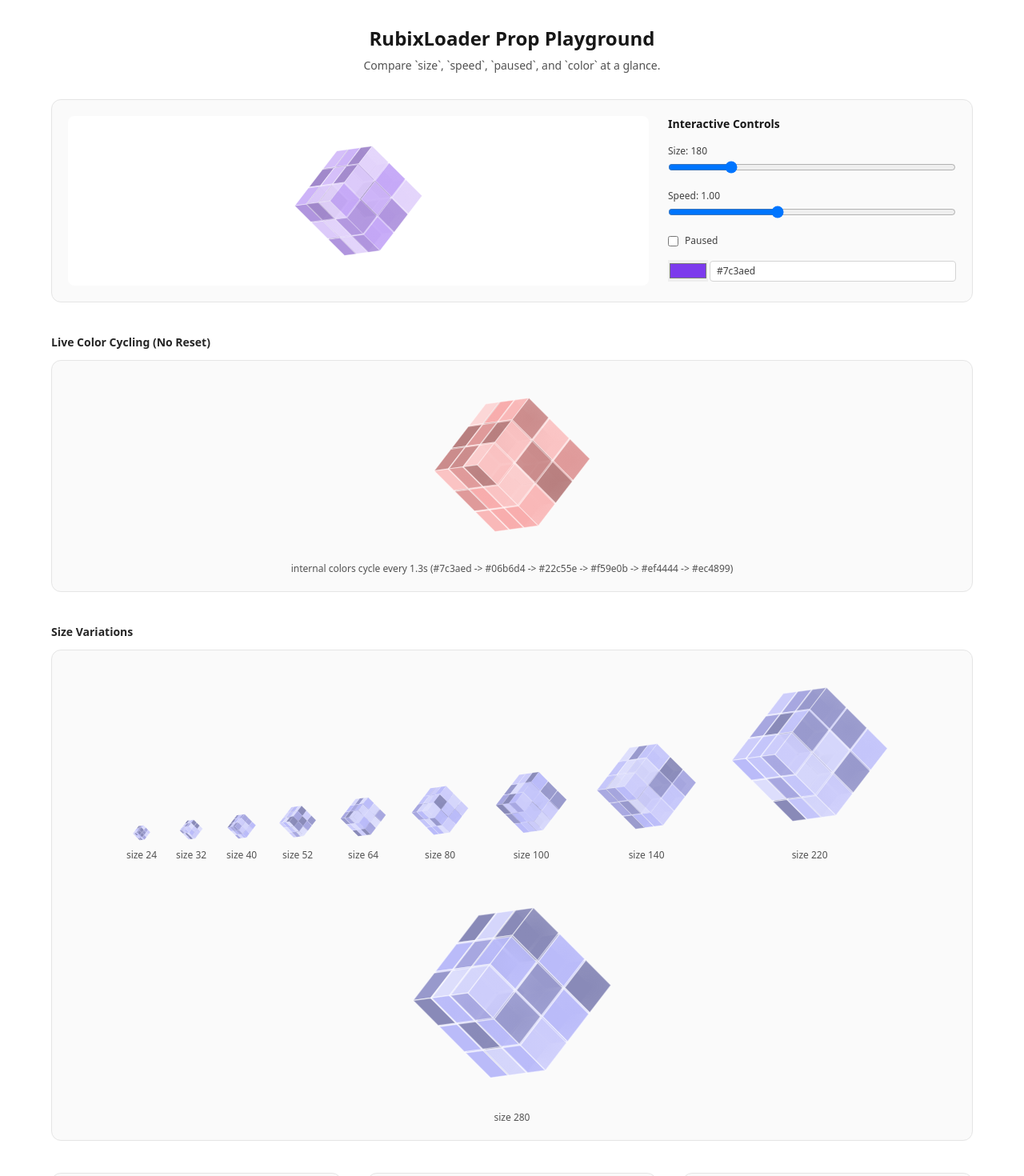
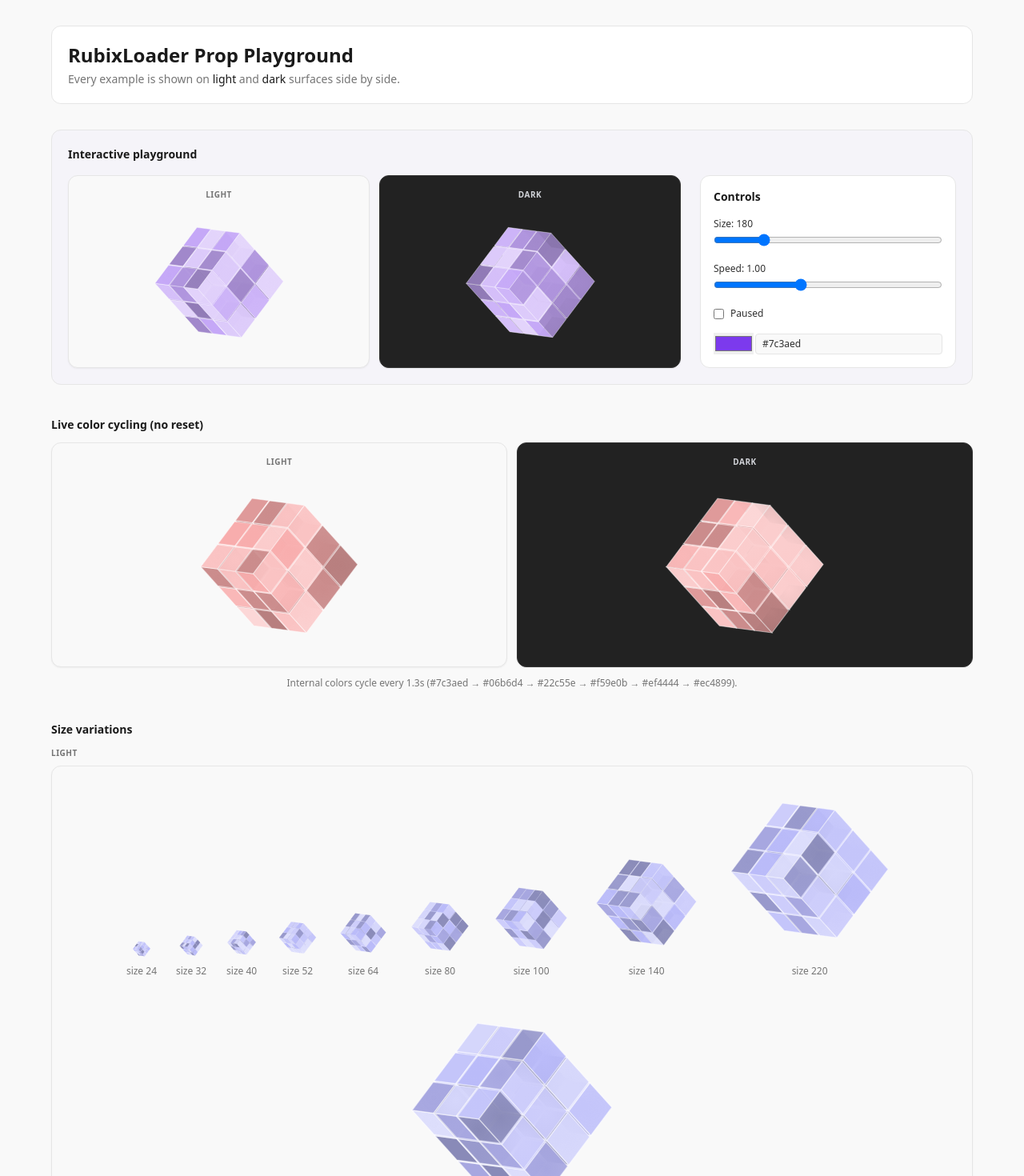
Before and after one commit to samthomson/rubix-loader, a React (Vite) app: page / in a window 1280 px wide. Shown: the top 1470 px of the page at 80% size. Built offline with nearby package versions, Linux system fonts and the light colour scheme.

Commit message:
dark mode test

```diff
--- a/src/index.css
+++ b/src/index.css
@@ -3,90 +3,86 @@
 @tailwind utilities;
 
 @layer base {
+  /* Light: white cards, #F9F9F9 canvas, brand #8A63D2, lavender #EFE9FF accents */
   :root {
-    --background: 0 0% 100%;
-    --foreground: 222.2 84% 4.9%;
+    --background: 0 0% 97.6%;
+    --foreground: 0 0% 10%;
 
     --card: 0 0% 100%;
-    --card-foreground: 222.2 84% 4.9%;
+    --card-foreground: 0 0% 10%;
 
     --popover: 0 0% 100%;
-    --popover-foreground: 222.2 84% 4.9%;
+    --popover-foreground: 0 0% 10%;
 
-    --primary: 222.2 47.4% 11.2%;
-    --primary-foreground: 210 40% 98%;
+    --primary: 262 56% 61%;
+    --primary-foreground: 0 0% 100%;
 
-    --secondary: 210 40% 96.1%;
-    --secondary-foreground: 222.2 47.4% 11.2%;
+    --secondary: 252 100% 96%;
+    --secondary-foreground: 262 45% 28%;
 
-    --muted: 210 40% 96.1%;
-    --muted-foreground: 215.4 16.3% 46.9%;
+    --muted: 252 45% 94%;
+    --muted-foreground: 0 0% 46%;
 
-    --accent: 210 40% 96.1%;
-    --accent-foreground: 222.2 47.4% 11.2%;
+    --accent: 252 100% 96%;
+    --accent-foreground: 262 56% 45%;
 
-    --destructive: 0 84.2% 60.2%;
-    --destructive-foreground: 210 40% 98%;
+    --destructive: 0 72% 51%;
+    --destructive-foreground: 0 0% 100%;
 
-    --border: 214.3 31.8% 91.4%;
-    --input: 214.3 31.8% 91.4%;
-    --ring: 222.2 84% 4.9%;
+    --border: 0 0% 90%;
+    --input: 0 0% 90%;
+    --ring: 262 56% 61%;
 
     --radius: 0.5rem;
 
-    --sidebar-background: 0 0% 98%;
-
-    --sidebar-foreground: 240 5.3% 26.1%;
-
-    --sidebar-primary: 240 5.9% 10%;
-
-    --sidebar-primary-foreground: 0 0% 98%;
-
-    --sidebar-accent: 240 4.8% 95.9%;
-
-    --sidebar-accent-foreground: 240 5.9% 10%;
-
-    --sidebar-border: 220 13% 91%;
-
-    --sidebar-ring: 217.2 91.2% 59.8%;
+    --sidebar-background: 0 0% 100%;
+    --sidebar-foreground: 0 0% 10%;
+    --sidebar-primary: 262 56% 61%;
+    --sidebar-primary-foreground: 0 0% 100%;
+    --sidebar-accent: 252 100% 96%;
+    --sidebar-accent-foreground: 262 56% 45%;
+    --sidebar-border: 0 0% 91%;
+    --sidebar-ring: 262 56% 61%;
   }
 
+  /* Dark (RELAYKIT-style): bg #222222, accent #A78BFA, active/badge #312E3F, muted text #D1D5DB */
   .dark {
-    --background: 222.2 84% 4.9%;
-    --foreground: 210 40% 98%;
+    --background: 0 0% 13.3%;
+    --foreground: 0 0% 93%;
 
-    --card: 222.2 84% 4.9%;
-    --card-foreground: 210 40% 98%;
+    --card: 0 0% 13.3%;
+    --card-foreground: 0 0% 93%;
 
-    --popover: 222.2 84% 4.9%;
-    --popover-foreground: 210 40% 98%;
+    --popover: 0 0% 13.3%;
+    --popover-foreground: 0 0% 93%;
 
-    --primary: 210 40% 98%;
-    --primary-foreground: 222.2 47.4% 11.2%;
+    --primary: 255 92% 76%;
+    --primary-foreground: 0 0% 13.3%;
 
-    --secondary: 217.2 32.6% 17.5%;
-    --secondary-foreground: 210 40% 98%;
+    --secondary: 251 16% 21%;
+    --secondary-foreground: 255 92% 76%;
 
-    --muted: 217.2 32.6% 17.5%;
-    --muted-foreground: 215 20.2% 65.1%;
+    --muted: 0 0% 17%;
+    --muted-foreground: 220 9% 84%;
 
-    --accent: 217.2 32.6% 17.5%;
-    --accent-foreground: 210 40% 98%;
+    --accent: 251 16% 21%;
+    --accent-foreground: 255 92% 76%;
 
-    --destructive: 0 62.8% 30.6%;
-    --destructive-foreground: 210 40% 98%;
+    --destructive: 0 62% 45%;
+    --destructive-foreground: 0 0% 100%;
 
-    --border: 217.2 32.6% 17.5%;
-    --input: 217.2 32.6% 17.5%;
-    --ring: 212.7 26.8% 83.9%;
-    --sidebar-background: 240 5.9% 10%;
-    --sidebar-foreground: 240 4.8% 95.9%;
-    --sidebar-primary: 224.3 76.3% 48%;
-    --sidebar-primary-foreground: 0 0% 100%;
-    --sidebar-accent: 240 3.7% 15.9%;
-    --sidebar-accent-foreground: 240 4.8% 95.9%;
-    --sidebar-border: 240 3.7% 15.9%;
-    --sidebar-ring: 217.2 91.2% 59.8%;
+    --border: 0 0% 20%;
+    --input: 0 0% 20%;
+    --ring: 255 92% 76%;
+
+    --sidebar-background: 0 0% 13.3%;
+    --sidebar-foreground: 220 9% 84%;
+    --sidebar-primary: 255 92% 76%;
+    --sidebar-primary-foreground: 0 0% 13.3%;
+    --sidebar-accent: 251 16% 21%;
+    --sidebar-accent-foreground: 255 92% 76%;
+    --sidebar-border: 0 0% 20%;
+    --sidebar-ring: 255 92% 76%;
   }
 }
 
--- a/src/pages/Index.tsx
+++ b/src/pages/Index.tsx
@@ -1,5 +1,6 @@
-import { useState } from 'react';
+import { useEffect, useState } from 'react';
 import RubixLoader from '@/components/RubixLoader';
+import { cn } from '@/lib/utils';
 
 interface LoaderExample {
   label: string;
@@ -21,34 +22,72 @@ const EXAMPLES = [
 const SIZE_EXAMPLES = [24, 32, 40, 52, 64, 80, 100, 140, 220, 280] as const;
 const CYCLING_COLORS = ['#7c3aed', '#06b6d4', '#22c55e', '#f59e0b', '#ef4444', '#ec4899'] as const;
 
+/** Renders the same loader twice with isolated light / dark theme tokens (scoped `.dark`). */
+function DualThemeSurface({
+  renderContent,
+  className,
+}: {
+  renderContent: () => React.ReactNode;
+  className?: string;
+}) {
+  return (
+    <div className={cn('grid grid-cols-1 gap-3 md:grid-cols-2', className)}>
+      <div className="rounded-xl border border-border bg-background p-4 text-foreground shadow-sm">
+        <p className="mb-3 text-center text-[10px] font-semibold uppercase tracking-wider text-muted-foreground">
+          Light
+        </p>
+        <div className="flex justify-center">{renderContent()}</div>
+      </div>
+      <div className="dark rounded-xl border border-border bg-background p-4 text-foreground shadow-sm">
+        <p className="mb-3 text-center text-[10px] font-semibold uppercase tracking-wider text-muted-foreground">
+          Dark
+        </p>
+        <div className="flex justify-center">{renderContent()}</div>
+      </div>
+    </div>
+  );
+}
+
 const Index = () => {
   const [playgroundSize, setPlaygroundSize] = useState(180);
   const [playgroundSpeed, setPlaygroundSpeed] = useState(1);
   const [playgroundPaused, setPlaygroundPaused] = useState(false);
   const [playgroundColor, setPlaygroundColor] = useState('#7c3aed');
 
+  useEffect(() => {
+    document.documentElement.classList.remove('dark');
+  }, []);
+
   return (
-    <div className="min-h-screen bg-white p-8">
+    <div className="min-h-screen bg-background p-8">
       <div className="mx-auto max-w-6xl">
-        <h1 className="mb-2 text-center text-2xl font-semibold text-neutral-900">RubixLoader Prop Playground</h1>
-        <p className="mb-8 text-center text-sm text-neutral-600">
-          Compare `size`, `speed`, `paused`, and `color` at a glance.
+        <header className="mb-8 rounded-xl border border-border bg-card px-5 py-5">
+          <h1 className="text-2xl font-semibold text-foreground">RubixLoader Prop Playground</h1>
+          <p className="mt-1 text-sm text-muted-foreground">
+            Every example is shown on <strong className="font-medium text-foreground">light</strong> and{' '}
+            <strong className="font-medium text-foreground">dark</strong> surfaces side by side.
           </p>
+        </header>
 
-        <div className="mb-10 grid grid-cols-1 gap-6 rounded-xl border border-neutral-200 bg-neutral-50 p-5 lg:grid-cols-[1fr_360px]">
-          <div className="flex items-center justify-center rounded-lg bg-white p-4">
+        <section className="mb-10 rounded-xl border border-border bg-muted/30 p-5">
+          <h2 className="mb-4 text-sm font-semibold text-foreground">Interactive playground</h2>
+          <div className="grid grid-cols-1 gap-6 lg:grid-cols-[1fr_1fr_minmax(280px,320px)] lg:items-start">
+            <DualThemeSurface
+              renderContent={() => (
                 <RubixLoader
                   size={playgroundSize}
                   speed={playgroundSpeed}
                   paused={playgroundPaused}
                   colors={[playgroundColor]}
                 />
-          </div>
+              )}
+              className="lg:col-span-2"
+            />
 
-          <div className="space-y-4">
-            <h2 className="text-sm font-semibold text-neutral-900">Interactive Controls</h2>
+            <div className="space-y-4 rounded-xl border border-border bg-card p-4 lg:min-h-0">
+              <h3 className="text-sm font-semibold text-foreground">Controls</h3>
 
-            <label className="block text-xs text-neutral-700">
+              <label className="block text-xs text-foreground/90">
                 Size: {playgroundSize}
                 <input
                   className="mt-1 w-full"
@@ -61,7 +100,7 @@ const Index = () => {
                 />
               </label>
 
-            <label className="block text-xs text-neutral-700">
+              <label className="block text-xs text-foreground/90">
                 Speed: {playgroundSpeed.toFixed(2)}
                 <input
                   className="mt-1 w-full"
@@ -74,7 +113,7 @@ const Index = () => {
                 />
               </label>
 
-            <label className="flex items-center gap-2 text-xs text-neutral-700">
+              <label className="flex items-center gap-2 text-xs text-foreground/90">
                 <input
                   type="checkbox"
                   checked={playgroundPaused}
@@ -83,7 +122,7 @@ const Index = () => {
                 Paused
               </label>
 
-            <div className="grid grid-cols-[44px_1fr] items-center gap-2 text-xs text-neutral-700">
+              <div className="grid grid-cols-[44px_1fr] items-center gap-2 text-xs text-foreground/90">
                 <input
                   type="color"
                   value={playgroundColor}
@@ -91,7 +130,7 @@ const Index = () => {
                   aria-label="Color picker"
                 />
                 <input
-                className="rounded border border-neutral-300 px-2 py-1"
+                  className="rounded border border-input bg-background px-2 py-1"
                   value={playgroundColor}
                   onChange={(event) => setPlaygroundColor(event.target.value)}
                   placeholder="#7c3aed or rgb(124,58,237)"
@@ -99,42 +138,71 @@ const Index = () => {
               </div>
             </div>
           </div>
+        </section>
 
-        <h2 className="mb-3 text-sm font-semibold text-neutral-800">Live Color Cycling (No Reset)</h2>
-        <div className="mb-10 rounded-xl border border-neutral-200 bg-neutral-50 p-5">
-          <div className="flex flex-col items-center gap-3">
-            <RubixLoader size={220} speed={1} colors={CYCLING_COLORS} />
-            <p className="text-xs text-neutral-600">
-              internal colors cycle every 1.3s ({CYCLING_COLORS.join(' -> ')})
+        <section className="mb-10">
+          <h2 className="mb-3 text-sm font-semibold text-foreground">Live color cycling (no reset)</h2>
+          <DualThemeSurface
+            renderContent={() => <RubixLoader size={220} speed={1} colors={CYCLING_COLORS} />}
+          />
+          <p className="mt-3 text-center text-xs text-muted-foreground">
+            Internal colors cycle every 1.3s ({CYCLING_COLORS.join(' → ')}).
           </p>
-          </div>
-        </div>
+        </section>
 
-        <h2 className="mb-3 text-sm font-semibold text-neutral-800">Size Variations</h2>
-        <div className="mb-10 flex flex-wrap items-end justify-center gap-6 rounded-xl border border-neutral-200 bg-neutral-50 p-5">
+        <section className="mb-10">
+          <h2 className="mb-3 text-sm font-semibold text-foreground">Size variations</h2>
+          <div className="space-y-4">
+            <div>
+              <p className="mb-2 text-[10px] font-semibold uppercase tracking-wider text-muted-foreground">
+                Light
+              </p>
+              <div className="flex flex-wrap items-end justify-center gap-6 rounded-xl border border-border bg-background p-5 shadow-sm">
                 {SIZE_EXAMPLES.map((size) => (
-            <div key={size} className="flex flex-col items-center gap-2">
+                  <div key={`light-${size}`} className="flex flex-col items-center gap-2">
                     <RubixLoader size={size} speed={1} colors={['#6366f1']} />
-              <span className="text-xs text-neutral-600">size {size}</span>
+                    <span className="text-xs text-muted-foreground">size {size}</span>
                   </div>
                 ))}
               </div>
+            </div>
+            <div className="dark">
+              <p className="mb-2 text-[10px] font-semibold uppercase tracking-wider text-muted-foreground">
+                Dark
+              </p>
+              <div className="flex flex-wrap items-end justify-center gap-6 rounded-xl border border-border bg-background p-5 shadow-sm">
+                {SIZE_EXAMPLES.map((size) => (
+                  <div key={`dark-${size}`} className="flex flex-col items-center gap-2">
+                    <RubixLoader size={size} speed={1} colors={['#6366f1']} />
+                    <span className="text-xs text-muted-foreground">size {size}</span>
+                  </div>
+                ))}
+              </div>
+            </div>
+          </div>
+        </section>
 
-        <div className="grid grid-cols-1 gap-8 sm:grid-cols-2 lg:grid-cols-3">
+        <section>
+          <h2 className="mb-3 text-sm font-semibold text-foreground">Preset variants</h2>
+          <div className="grid grid-cols-1 gap-6 sm:grid-cols-2">
             {EXAMPLES.map((example) => (
               <div
                 key={example.label}
-              className="rounded-xl border border-neutral-200 bg-neutral-50 p-4 flex flex-col items-center gap-3"
+                className="rounded-xl border border-border bg-muted/30 p-4"
               >
+                <DualThemeSurface
+                  renderContent={() => (
                     <RubixLoader
                       size={example.size}
                       speed={example.speed}
                       paused={example.paused}
                       colors={example.color ? [example.color] : undefined}
                     />
-              <div className="text-center">
-                <p className="text-sm font-medium text-neutral-800">{example.label}</p>
-                <p className="text-xs text-neutral-500">
+                  )}
+                />
+                <div className="mt-3 text-center">
+                  <p className="text-sm font-medium text-foreground">{example.label}</p>
+                  <p className="text-xs text-muted-foreground">
                     size {example.size}
                     {example.speed ? ` • speed ${example.speed}` : ''}
                     {example.paused ? ' • paused' : ''}
@@ -144,6 +212,7 @@ const Index = () => {
               </div>
             ))}
           </div>
+        </section>
       </div>
     </div>
   );
```
Lines whose indentation alone changed are shown as unchanged.
